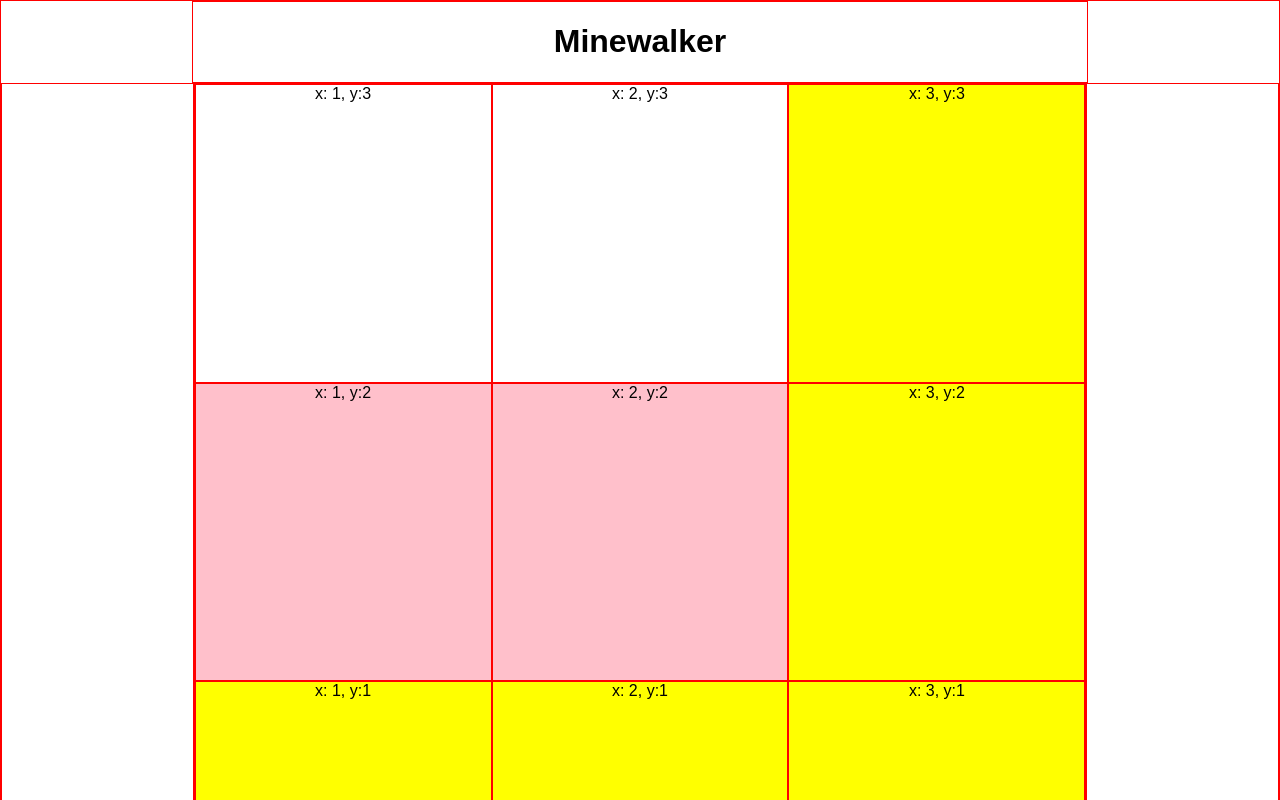
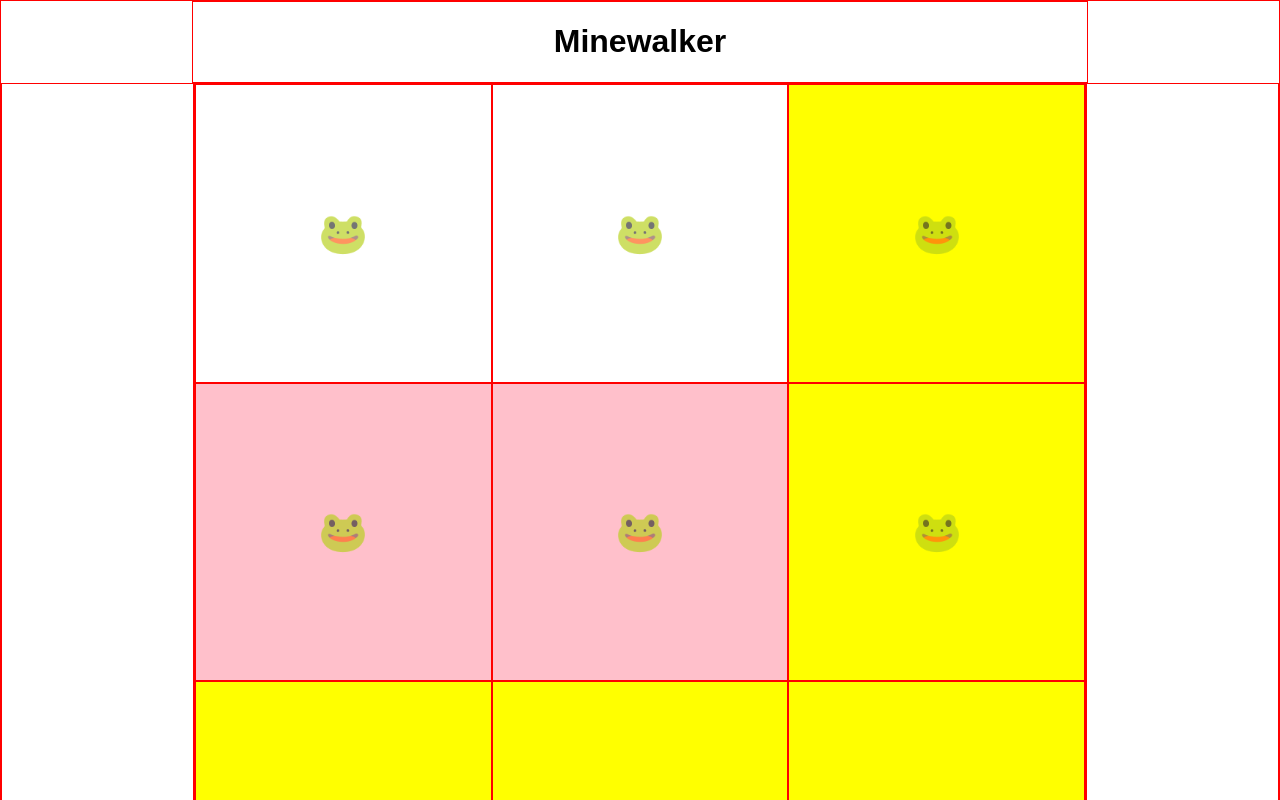
Before and after one commit to Milldrew/MINEWALKER, an Angular app in the folder minewalker/: page / in a window 1280 px wide. Shown: the top 800 px of the page. Built offline with nearby package versions, Linux system fonts and the light colour scheme.

Commit message:
📅  | Wed Mar 30 09:42:14 MDT 2022

```diff
--- a/minewalker/src/app/board/square/square.component.css
+++ b/minewalker/src/app/board/square/square.component.css
@@ -6,6 +6,9 @@ p {
 div {
   height: 100%;
   width: 100%;
+  display: flex;
+  align-items: center;
+  justify-content: center;
 }
 
 .mine {
@@ -14,3 +17,13 @@ div {
 .happy {
   background-color: yellow;
 }
+.frog {
+  font-size: 40px;
+  animation: blinker 6s linear infinite;
+}
+
+@keyframes blinker {
+  50% {
+    opacity: 0;
+  }
+}
--- a/minewalker/src/app/board/square/square.component.html
+++ b/minewalker/src/app/board/square/square.component.html
@@ -1,3 +1,6 @@
 <div [ngClass]="squareClasses">
-  <p *ngIf="coordinate">x: {{ coordinate.x }}, y:{{ coordinate.y }}</p>
+  <p *ngIf="coordinate && !hasUser">
+    x: {{ coordinate.x }}, y:{{ coordinate.y }}
+  </p>
+  <p class="frog" *ngIf="hasUser">🐸</p>
 </div>
--- a/minewalker/src/app/board/square/square.component.ts
+++ b/minewalker/src/app/board/square/square.component.ts
@@ -15,6 +15,7 @@ export class SquareComponent implements OnInit {
   public squareClasses: any;
   isHappy: any;
   isMine: any;
+  hasUser: boolean = true;
 
   ngOnInit(): void {
     this.isHappy = this.squareService.isOnHappyPath(this.coordinate);
```
